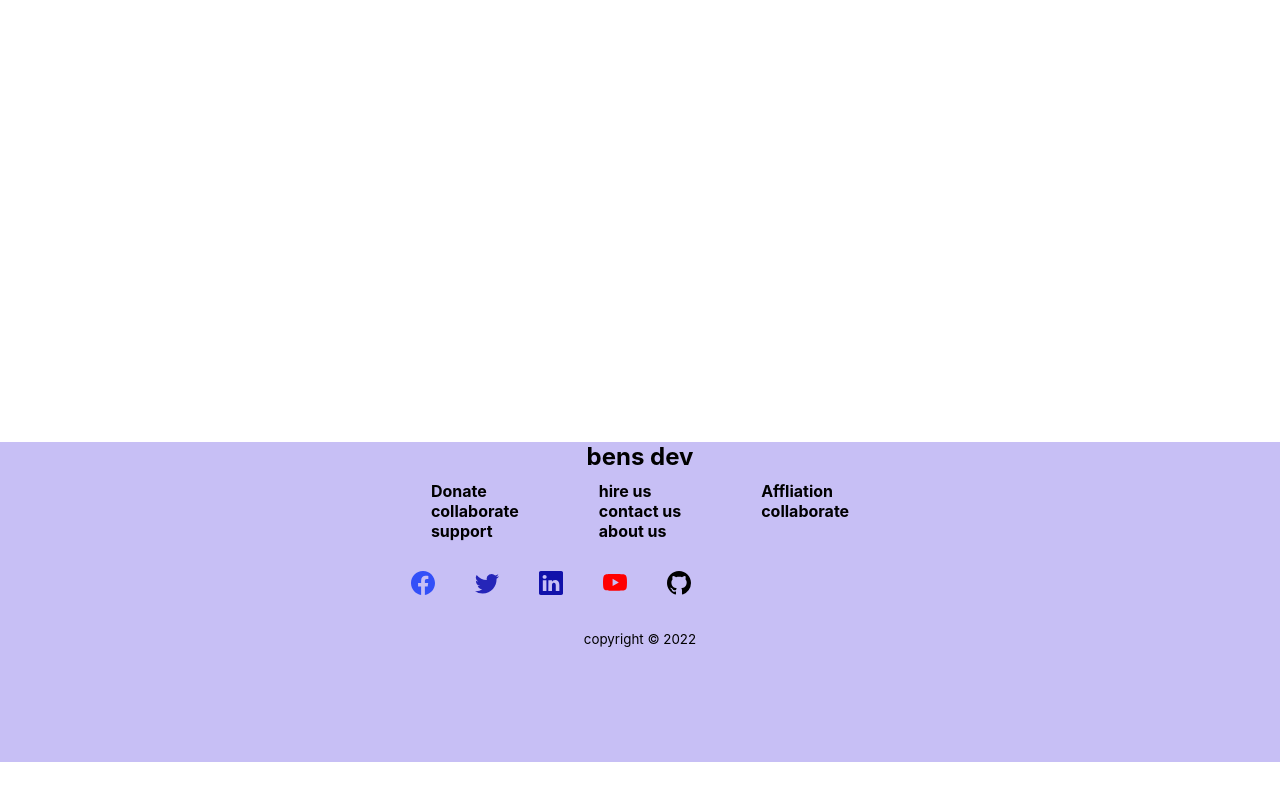
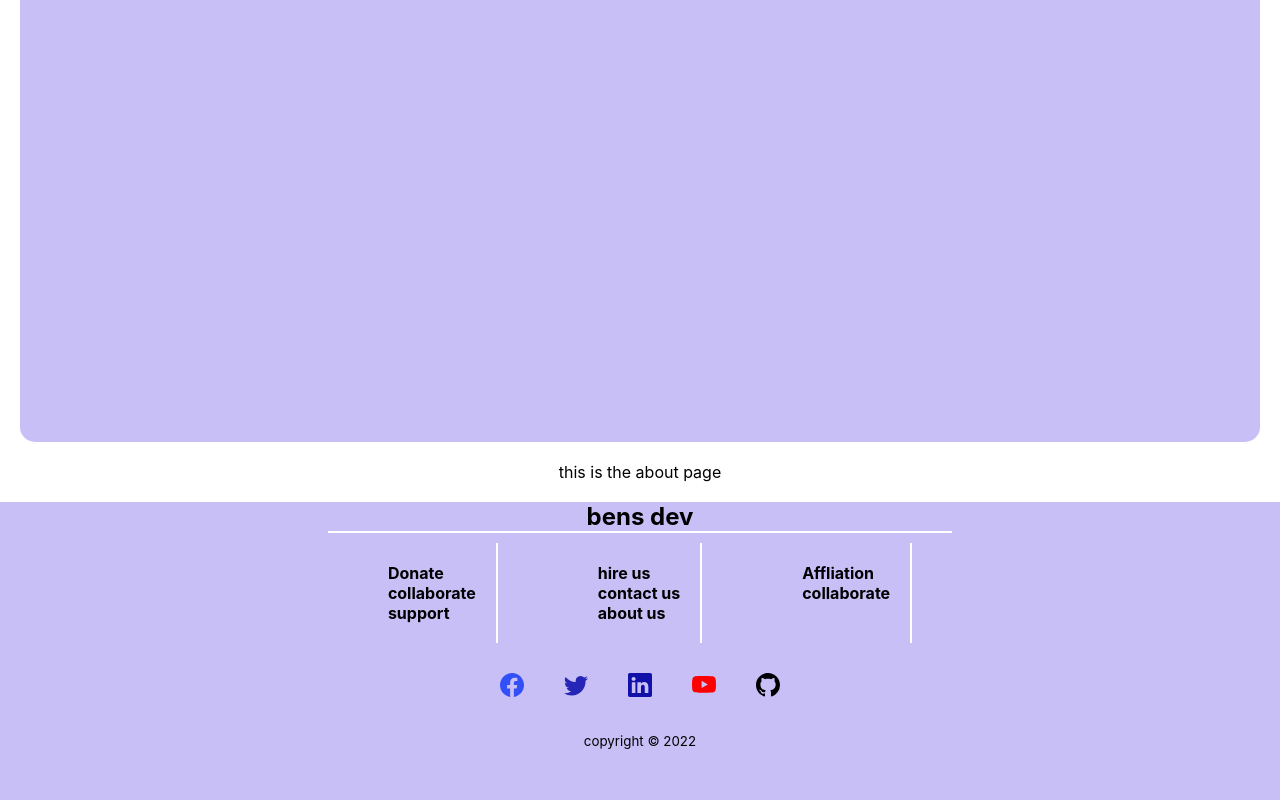
Before and after one commit to sirben181/my-app, a React (Create React App) app: page /about in a window 1280 px wide. Shown: the part 458-1258 px from the top of the page. Before the commit the page ends 1220 px from the top, so only its background shows below. Built offline with nearby package versions, Linux system fonts and the light colour scheme.

Commit message:
styling body

```diff
--- a/src/Footer.js
+++ b/src/Footer.js
@@ -35,11 +35,11 @@ const Footer = () => {
                 </div>
                     <div className="social">
                         <ul>
-                            <li><Link  to='www.facebook.com/benson.kamau.3766' target='_blank'><BsIcons.BsFacebook className='fb'/></Link></li>
-                            <li><Link to='https://twitter.com/benson_kamaa'><BsIcons.BsTwitter className='twita'/></Link></li>
-                            <li><Link to='https://www.linkedin.com/in/benson-kamau-5b54911a5/'><BsIcons.BsLinkedin className='linked'/></Link></li>
-                            <li><Link to='www.youtube.com'><BsIcons.BsYoutube className='youtube'/></Link></li>
-                            <li><Link to='https://github.com/sirben181'><BsIcons.BsGithub className='github'/></Link></li>
+                            <li><a  href='https://www.facebook.com/benson.kamau.3766' target='_blank'  rel="noreferrer"><BsIcons.BsFacebook className='fb'/></a></li>
+                            <li><a href='https://twitter.com/benson_kamaa' target='_blank'  rel="noreferrer"><BsIcons.BsTwitter className='twita'/></a></li>
+                            <li><a href='https://www.linkedin.com/in/benson-kamau-5b54911a5/' target='_blank'  rel="noreferrer"><BsIcons.BsLinkedin className='linked'/></a></li>
+                            <li><a href='https://www.youtube.com' target='_blank'  rel="noreferrer"><BsIcons.BsYoutube className='youtube'/></a></li>
+                            <li><a href='https://github.com/sirben181' target='_blank'  rel="noreferrer"><BsIcons.BsGithub className='github'/></a></li>
                         </ul>
                     </div>
 
--- a/src/footer.css
+++ b/src/footer.css
@@ -1,4 +1,5 @@
-*{box-sizing:border-box;
+*{
+    box-sizing:border-box;
     margin:0;
 }
 .footer-container{
@@ -19,9 +20,11 @@
     display:flex;
     flex-direction:column;
     text-align:center;
+    border-bottom:2px #fff solid;
 }
-.footer{display:flex;
-flex-direction:column;
+.footer{
+    display:flex;
+    flex-direction:column;
 }
 .footer-links{
     display:flex;
@@ -29,23 +32,31 @@ flex-direction:column;
 }
 .support{
     margin:10px 40px 0 40px;
-   font-weight:bold;
+    font-weight:bold;
+    padding:20px;
+    border-right:2px solid #fff;
 }
 .support ul{list-style:none;}
-.support ul a{text-decoration:none;
-color:black;}
+.support ul a{
+    text-decoration:none;
+    color:black;}
 .support ul a:hover{
     color:coral;
 }
 .social{
     display:flex;
+    flex-direction:column;
+    justify-content:center;
     margin-top:30px;
     margin-bottom:30px;
-
 }
 
-.social ul{list-style:none;
-display:flex;}
+.social ul{
+    list-style:none;
+    display:flex;
+    justify-content: center;
+    text-align:center;
+}
 .social ul li{
     margin:0 20px 0 20px;
     font-size:24px;
@@ -55,7 +66,7 @@ display:flex;}
     color:rgb(51, 80, 248);
 }
 .social ul li a .fb:hover{
-   zoom:1.1;
+    zoom:1.1;
 }
 .social ul li a .twita{
     color:rgb(37, 37, 184);
--- a/src/pages/About.js
+++ b/src/pages/About.js
@@ -1,9 +1,12 @@
 import React from 'react'
-
+import './about.css'
 const About = () => {
   return (
     <div className='about-container'>
+      <div className="about-wrapper">
       <h1>About</h1>
+
+      </div>
       <p>this is the about page</p>
     </div>
   )
--- a/src/pages/Contacts.js
+++ b/src/pages/Contacts.js
@@ -1,10 +1,12 @@
 import React from 'react'
-
+import './contacts.css'
 const Contacts = () => {
   return (
     <div className='contact-container'>
+      <div className="contact-wrapper">
       <h1>Contacts</h1>
-      <p>this is the the contacts page</p>
+
+      </div>
     </div>
   )
 }
--- a/src/pages/Home.js
+++ b/src/pages/Home.js
@@ -3,11 +3,10 @@ import './home.css'
 const Home = () => {
   return (
     <div className='home-container'>
-        <h1>Home</h1>
-        <p>this is the home page</p>
          <div className="home-wrapper">
             <div className="home">
-                  <p>hello there</p>
+            <h2>Home</h2>
+              <img src="" alt="" />
             </div>
          </div>
     </div>
--- a/src/pages/Projects.js
+++ b/src/pages/Projects.js
@@ -1,9 +1,11 @@
 import React from 'react'
-
+import './projects.css'
 const Projects = () => {
   return (
     <div className='project-container'>
+      <div className="project-wrapper">
       <h1>Projects</h1>
+      </div>
       <p></p>
     </div>
   )
--- /dev/null
+++ b/src/pages/about.css
@@ -0,0 +1,16 @@
+*{box-sizing: border-box;}
+.about-container{display:flex;
+flex-direction:column;
+/* margin:20px; */
+min-height:100vh;
+width:100%;
+
+}
+.about-wrapper{
+display:flex;
+flex-direction:column;
+margin:20px;
+min-height:100vh;
+width:100%;
+background:rgb(199, 191, 245);
+border-radius:15px;}
--- /dev/null
+++ b/src/pages/contacts.css
@@ -0,0 +1,16 @@
+*{box-sizing: border-box;}
+.contact-container{display:flex;
+flex-direction:column;
+/* margin:20px; */
+min-height:100vh;
+width:100%;
+
+}
+.contact-wrapper{
+display:flex;
+flex-direction:column;
+margin:20px;
+min-height:100vh;
+width:100%;
+background:rgb(199, 191, 245);
+border-radius:15px;}
--- a/src/pages/home.css
+++ b/src/pages/home.css
@@ -4,7 +4,6 @@
     flex-direction:column;
     /* margin:20px; */
     min-height:100vh;
-    background:rgb(199, 191, 245);
     width:100%;
 
 }
@@ -14,7 +13,7 @@
     margin:20px;
     min-height:100vh;
     width:100%;
-    background:rgb(34, 180, 15);
+    background:rgb(199, 191, 245);
     border-radius:15px;
 
 }
--- /dev/null
+++ b/src/pages/projects.css
@@ -0,0 +1,16 @@
+*{box-sizing: border-box;}
+.project-container{display:flex;
+flex-direction:column;
+/* margin:20px; */
+min-height:100vh;
+width:100%;
+
+}
+.project-wrapper{
+display:flex;
+flex-direction:column;
+margin:20px;
+min-height:100vh;
+width:100%;
+background:rgb(199, 191, 245);
+border-radius:15px;}
```
